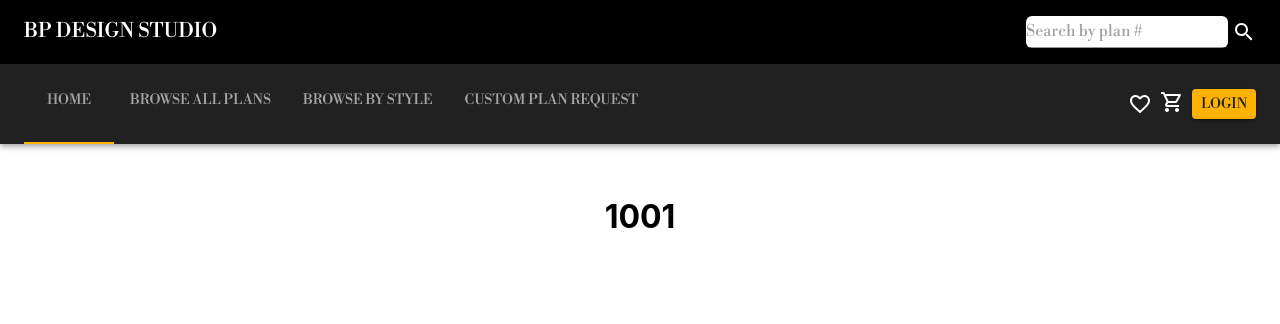
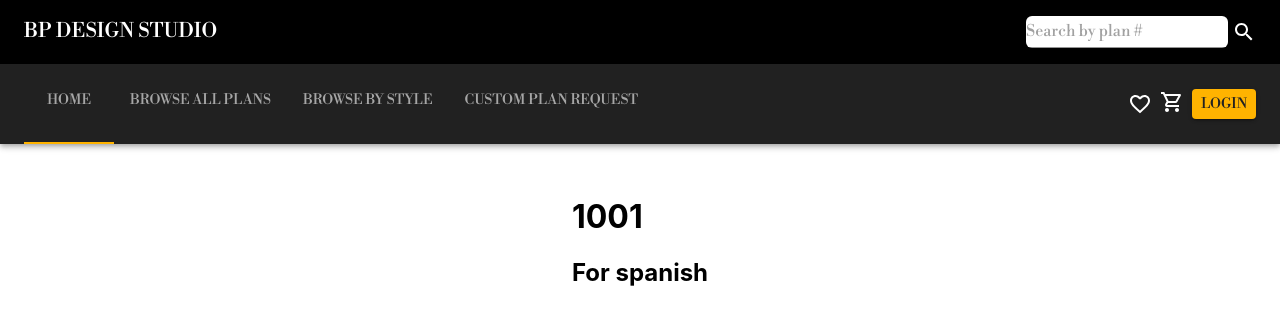
Before and after one commit to melxincognito/bp-design-next, a Next.js app: page /browsebpbystyle/spanish/1001 in a window 1280 px wide. Shown: the top 324 px of the page. Built offline with nearby package versions, Linux system fonts and the light colour scheme.

Commit message:
added h2 tag to differentiate which was clicked

```diff
--- a/pages/browsebpbystyle/spanish/[planNumber].js
+++ b/pages/browsebpbystyle/spanish/[planNumber].js
@@ -9,6 +9,7 @@ export default function PlanDetails() {
   return (
     <div>
       <h1> {planNumber} </h1>
+      <h2> For spanish</h2>
     </div>
   );
 }
```
